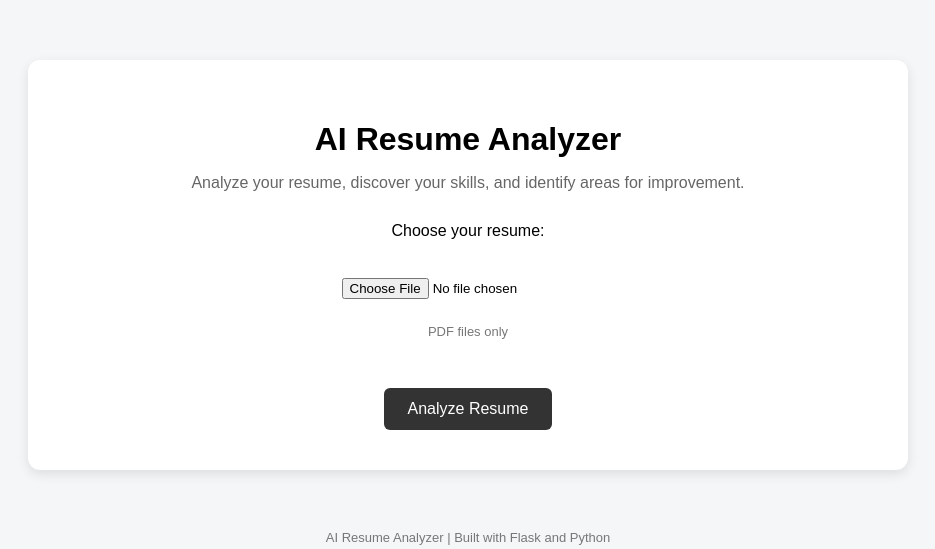
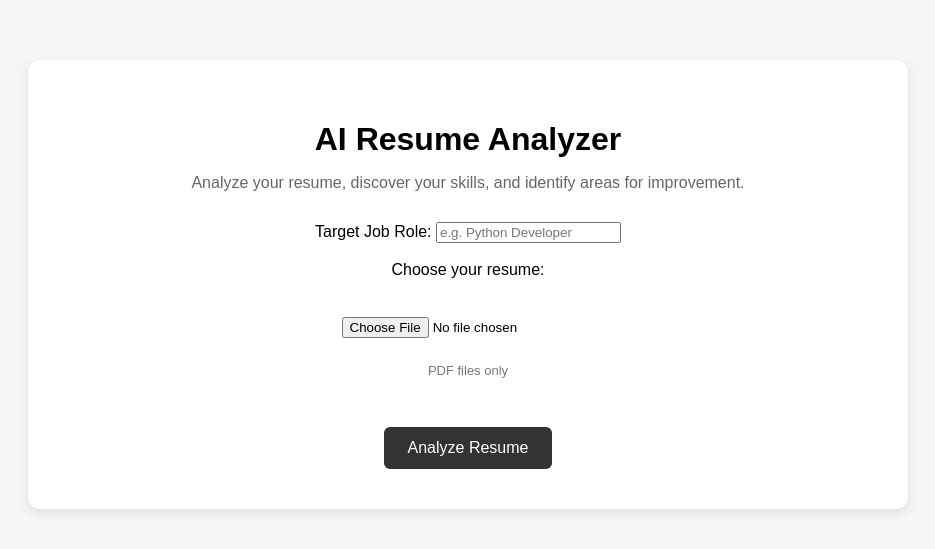
Before and after one commit to Pooja-Adaviswamimath/AI_Resume_Analyzer, a Flask app: page / in a window 1280 px wide. Shown: the part 48-597 px from the top of the page, without its empty margins (172-1107 px from the left). Run offline with Flask 3, Linux system fonts and the light colour scheme.

Commit message:
Add job role based AI analysis

```diff
--- a/app.py
+++ b/app.py
@@ -26,6 +26,8 @@ def home():
 @app.route("/analyze", methods = ["POST"])
 def analyze():
     resume = request.files["resume"]
+
+    job_role = request.form["job_role"]
 
     if resume.filename == "":
         return render_template(
@@ -63,28 +65,36 @@ def analyze():
 
     score = int((len(found_skills) / len(SKILLS)) * 100)
 
-    ai_response = ollama.chat(
-        model = "llama3.2:3b",
-        messages = [
-            {
-                "role": "user",
-                "content": f"""
-    Analyze this resume and provide useful feedback.
+    try:
+        ai_response = ollama.chat(
+            model = "llama3.2:3b",
+            messages = [
+                {
+                    "role": "user",
+                    "content": f"""
+    Analyze this resume specifically for the target job role: {job_role}
 
     Resume:
     {resume_text}
 
-    Give:
-    1. Main strengths
-    2. Weak areas
+    Provide:
+    1. Main strengths relevent to the target job
+    2. Weak areas fo this target job
     3. Specific improvement suggestions
-    4. Important missing keywords
+    4. Important missing keywords or skills for this target job
+    5. Overall suitability for the target job
     """
-            }
-        ]
-    )
+                }
+            ]
+        )
 
-    ai_analysis = ai_response["message"]["content"]
+        ai_analysis = ai_response["message"]["content"]
+
+    except Exception:
+        ai_analysis = (
+            "AI analysis is currently unavailable. "
+            "Please make sure Ollama is running and try again."
+        )
 
     if score >= 80:
         strength = "Strong skill coverage"
@@ -101,7 +111,8 @@ def analyze():
         missing_skills = missing_skills,
         page_count = page_count,
         word_count = word_count,
-        ai_analysis = ai_analysis
+        ai_analysis = ai_analysis,
+        job_role = job_role
     )
 
 
--- a/static/style.css
+++ b/static/style.css
@@ -140,3 +140,10 @@ footer {
     line-height: 1.6;
     white-space: pre-wrap;
 }
+
+.job-role {
+    text-align: center;
+    color: #555;
+    font-size: 18px;
+    margin-bottom: 25px;
+}
--- a/templates/index.html
+++ b/templates/index.html
@@ -29,6 +29,17 @@
 
             <form action = "/analyze" method = "POST" enctype = "multipart/form-data">
 
+                <label for = "job_role">Target Job Role:</label>
+
+                <input
+                    type = "text"
+                    id = "job_role"
+                    name = "job_role"
+                    placeholder="e.g. Python Developer"
+                    required>
+
+                <br><br>
+
                 <label for = "resume">Choose your resume:</label>
 
                 <br><br>
--- a/templates/result.html
+++ b/templates/result.html
@@ -18,6 +18,10 @@
     <div class="container">
 
         <h1>Resume Analysis</h1>
+
+        <p class = "job-role">
+            Target Job Role: <strong>{{ job_role }}</strong>
+        </p>
 
         <div class="score">
             <h2>Resume Score</h2>
```
